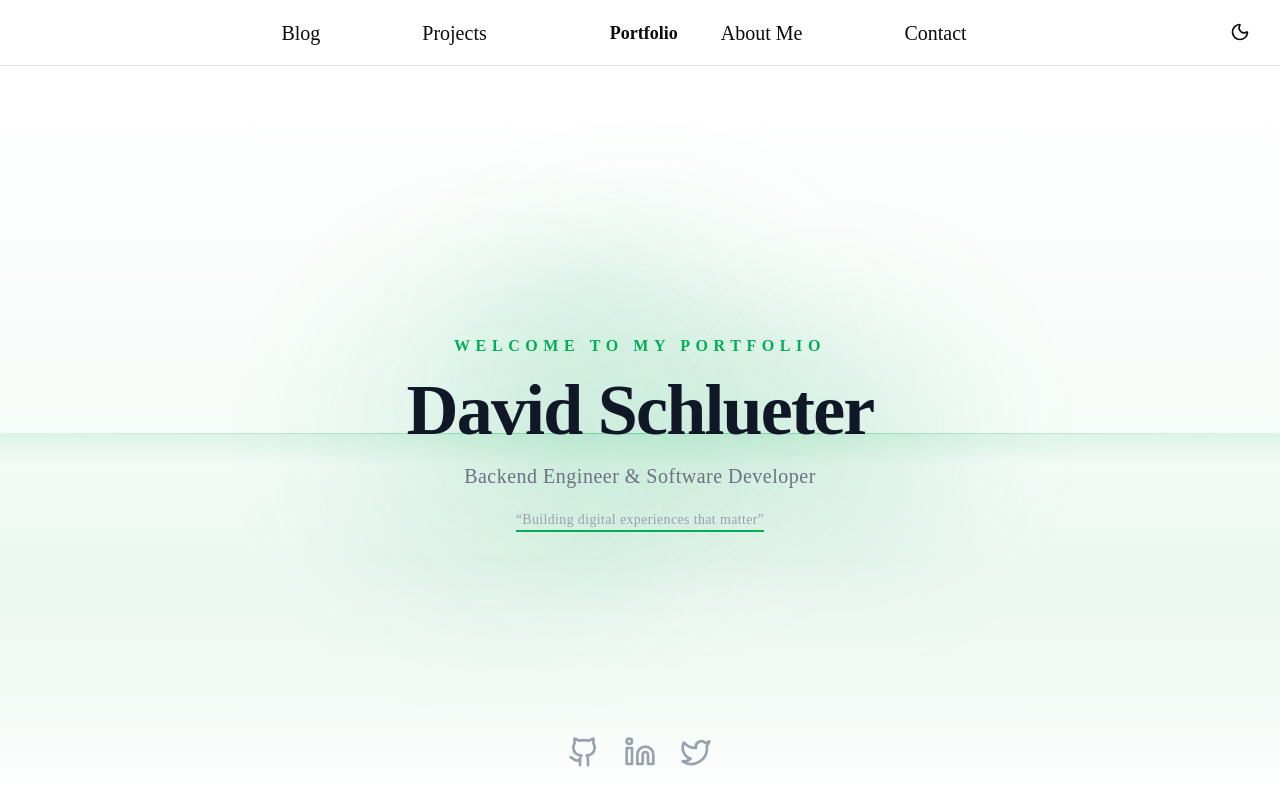
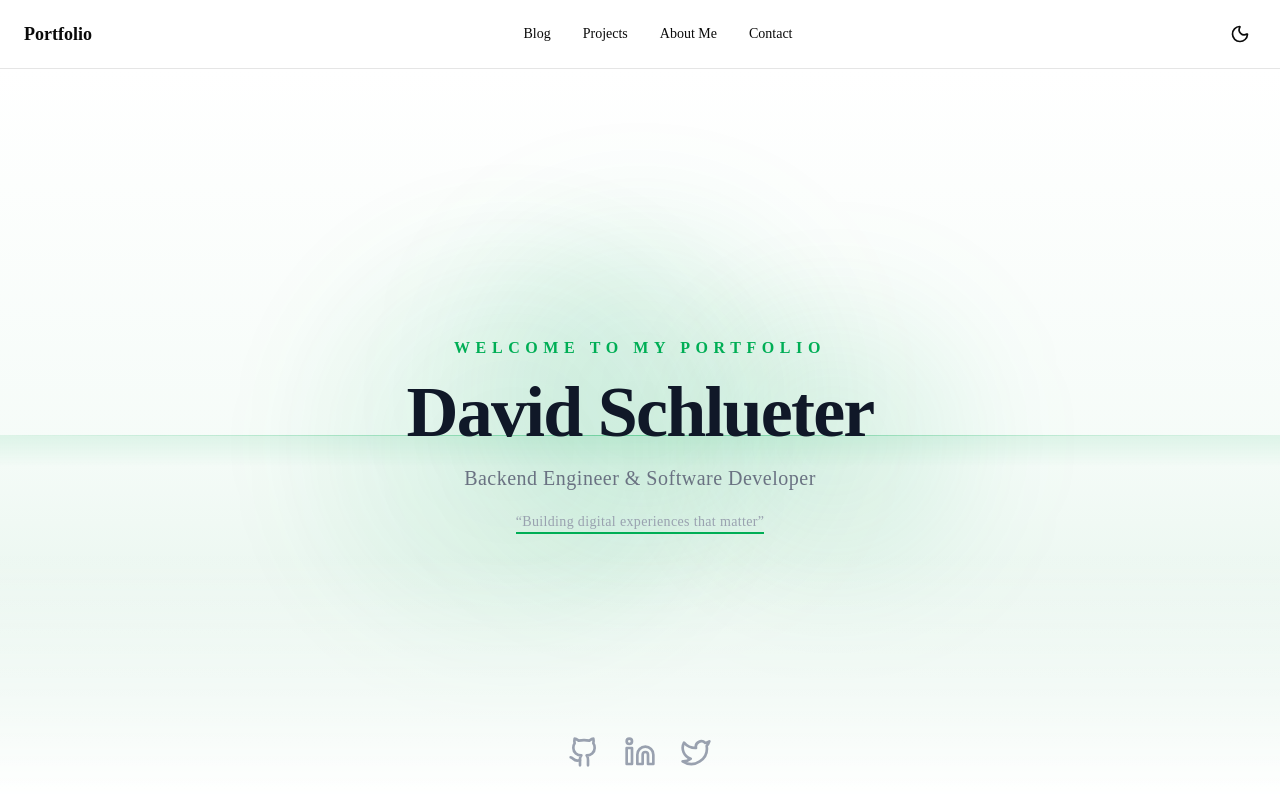
Before and after one commit to Maduki-tech/homepage, a Next.js app: page / in a window 1280 px wide. Built offline with nearby package versions, Linux system fonts and the light colour scheme.

Commit message:
Adjusted Navbar for mobile view

```diff
--- a/src/components/navbar.tsx
+++ b/src/components/navbar.tsx
@@ -1,11 +1,19 @@
 "use client";
 
 import Link from "next/link";
+import { usePathname } from "next/navigation";
 import { useTheme } from "next-themes";
-import { Moon, Sun } from "lucide-react";
+import { Moon, Sun, Menu, X } from "lucide-react";
 import { useEffect, useState } from "react";
 import { Button } from "~/components/ui/button";
+import { cn } from "~/lib/utils";
 
+const navLinks = [
+    { href: "/blog", label: "Blog" },
+    { href: "/projects", label: "Projects" },
+    { href: "/about", label: "About Me" },
+    { href: "/contact", label: "Contact" },
+];
 
 function ThemeToggle() {
     const { theme, setTheme } = useTheme();
@@ -28,36 +36,95 @@ function ThemeToggle() {
 }
 
 export function Navbar() {
+    const pathname = usePathname();
+    const [mobileOpen, setMobileOpen] = useState(false);
+
+    // Close mobile menu on route change
+    useEffect(() => setMobileOpen(false), [pathname]);
+
+    // Prevent body scroll when mobile menu is open
+    useEffect(() => {
+        document.body.style.overflow = mobileOpen ? "hidden" : "";
+        return () => { document.body.style.overflow = ""; };
+    }, [mobileOpen]);
+
     return (
         <header className="sticky top-0 z-50 w-full border-b border-border bg-background/80 backdrop-blur-sm">
-            <nav className="mx-auto flex max-w-7xl items-center justify-center px-6 py-4">
-                <div className="mr-auto">
+            <nav className="mx-auto flex max-w-7xl items-center px-6 py-4">
+                {/* Logo */}
+                <Link href="/" className="shrink-0 font-semibold text-lg text-foreground hover:text-brand transition-colors">
+                    Portfolio
+                </Link>
+
+                {/* Desktop links — centered */}
+                <div className="hidden md:flex flex-1 items-center justify-center gap-2">
+                    {navLinks.map((link) => (
+                        <NavLink key={link.href} href={link.href} active={pathname === link.href}>
+                            {link.label}
+                        </NavLink>
+                    ))}
                 </div>
-                <div className="flex items-center space-x-20 mx-auto">
-                    <NavButton href="/blog">Blog</NavButton>
-                    <NavButton href="/projects">Projects</NavButton>
-                    <Link href="/" className="mx-8 flex shrink-0 items-center">
-                        <span className="font-semibold text-lg">Portfolio</span>
-                    </Link>
-                    <NavButton href="/about">About Me</NavButton>
-                    <NavButton href="/contact">Contact</NavButton>
-                </div>
-                <div className="ml-auto">
+
+                {/* Right side: theme toggle + hamburger */}
+                <div className="ml-auto flex items-center gap-1">
                     <ThemeToggle />
+                    <Button
+                        variant="ghost"
+                        size="icon"
+                        className="md:hidden"
+                        onClick={() => setMobileOpen((v) => !v)}
+                        aria-label={mobileOpen ? "Close menu" : "Open menu"}
+                    >
+                        {mobileOpen ? <X className="size-5" /> : <Menu className="size-5" />}
+                    </Button>
                 </div>
             </nav>
+
+            {/* Mobile menu */}
+            {mobileOpen && (
+                <div className="md:hidden border-t border-border bg-background/95 backdrop-blur-sm">
+                    <div className="mx-auto flex max-w-7xl flex-col px-6 py-4 gap-1">
+                        {navLinks.map((link) => (
+                            <Link
+                                key={link.href}
+                                href={link.href}
+                                className={cn(
+                                    "rounded-md px-3 py-2 text-sm font-medium transition-colors",
+                                    pathname === link.href
+                                        ? "bg-brand/10 text-brand"
+                                        : "text-muted-foreground hover:bg-accent hover:text-foreground"
+                                )}
+                            >
+                                {link.label}
+                            </Link>
+                        ))}
+                    </div>
+                </div>
+            )}
         </header>
     );
 }
 
-function NavButton({ href, children }: { href: string; children: React.ReactNode }) {
+function NavLink({
+    href,
+    children,
+    active,
+}: {
+    href: string;
+    children: React.ReactNode;
+    active: boolean;
+}) {
     return (
-        <Button variant="ghost" asChild>
-            <Link
-                className="text-xl"
-                href={href}>
-                {children}
-            </Link>
-        </Button>
+        <Link
+            href={href}
+            className={cn(
+                "rounded-md px-3 py-2 text-sm font-light transition-colors",
+                active
+                    ? "bg-brand/10 text-brand"
+                    : "hover:bg-accent hover:text-foreground"
+            )}
+        >
+            {children}
+        </Link>
     );
 }
```
